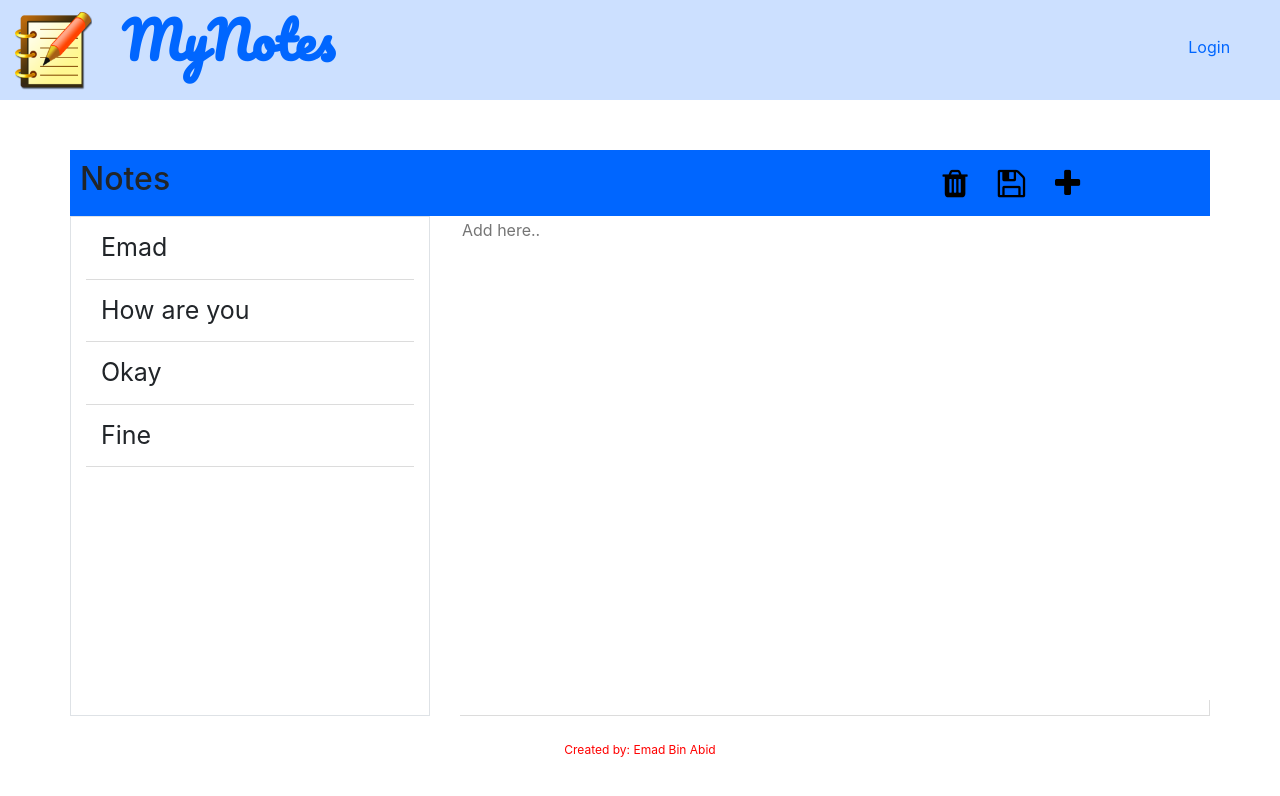
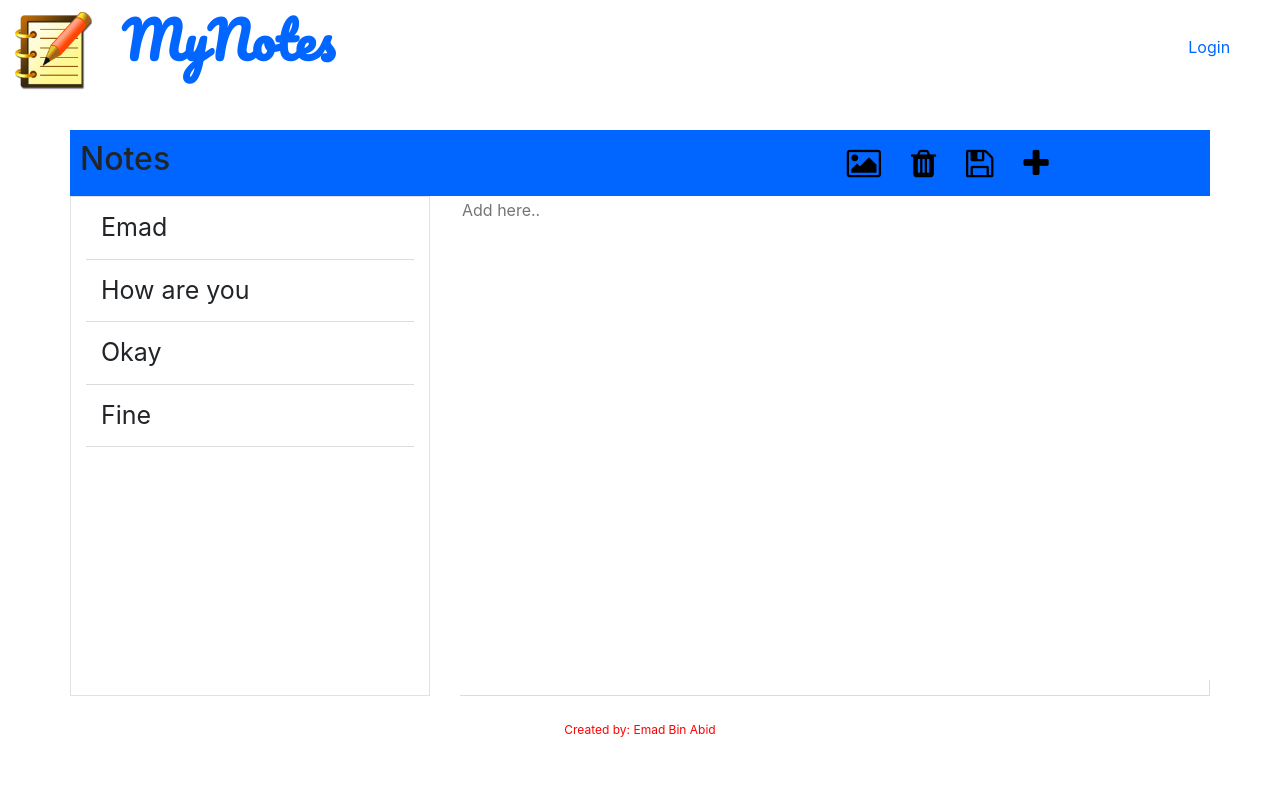
Before and after one commit to EmadBinAbid/ng-my-notes, an Angular app: page / in a window 1280 px wide. Shown: the top 796 px of the page. Built offline with nearby package versions, Linux system fonts and the light colour scheme.

Commit message:
Layout updated.

```diff
--- a/src/app/app.component.scss
+++ b/src/app/app.component.scss
@@ -3,7 +3,7 @@
     //border: 1px solid red;
     text-align:center;
     height: 100%;
-    margin-top: 50px;
+    margin-top: 30px;
     margin-bottom: 10px;
     padding: 0px;
 }
--- a/src/app/components/my-notes-app/my-notes-app.component.html
+++ b/src/app/components/my-notes-app/my-notes-app.component.html
@@ -1,10 +1,13 @@
 <div class="main-div container">
   <div class="heading-div row">
-    <h2 class="col-md-9">{{ heading }}</h2>
+    <h2 class="col-md-8">{{ heading }}</h2>
 
+
+    <a href="#" data-toggle="tooltip" data-placement="auto" title="Add image"><i class="fa fa-image fa-2x col-md-1" style="color: black;"></i></a>
     <a href="#" data-toggle="tooltip" data-placement="auto" title="Remove"><i class="fa fa-trash fa-2x col-md-1" style="color: black;"></i></a>
     <a href="#" data-toggle="tooltip" data-placement="auto" title="Save"><i class="fa fa-save fa-2x col-md-1" style="color: black;"></i></a>
     <a href="#" data-toggle="tooltip" data-placement="auto" title="Add"><i class="fa fa-plus fa-2x col-md-1" style="color: black;"></i></a>
 
+
   </div>
 </div>
--- a/src/app/components/my-notes-app/my-notes-app.component.scss
+++ b/src/app/components/my-notes-app/my-notes-app.component.scss
@@ -11,3 +11,11 @@ i
 {
     margin-top: 8px;
 }
+
+.color-div
+{
+    background-color: red;
+    margin: 0px 5px;
+    width: 30px;
+    height: 30px;
+}
--- a/src/app/components/my-notes-header/my-notes-header.component.scss
+++ b/src/app/components/my-notes-header/my-notes-header.component.scss
@@ -1,7 +1,8 @@
 .main-div
 {
     //border: 1px solid green;
-    background-color: rgba($color: #0066ff, $alpha: 0.2);
+    //background-color: rgba($color: #0066ff, $alpha: 0.2);
+    background-color: white;
     padding: 10px 15px;
     color: #0066ff;
 
--- a/src/index.html
+++ b/src/index.html
@@ -8,6 +8,7 @@
   <meta name="viewport" content="width=device-width, initial-scale=1">
   <link rel="icon" type="image/x-icon" href="favicon.ico">
   <link rel="stylesheet" href="https://fonts.googleapis.com/css?family=Pacifico">
+
 </head>
 <body>
   <mn-root></mn-root>
```
